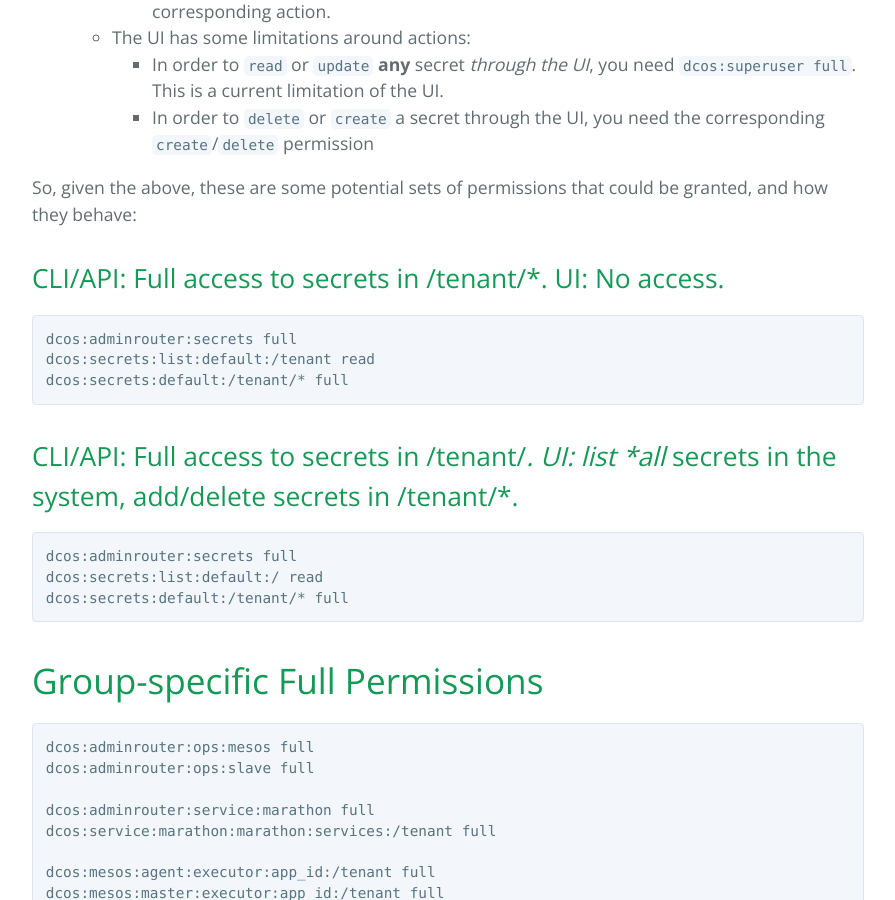
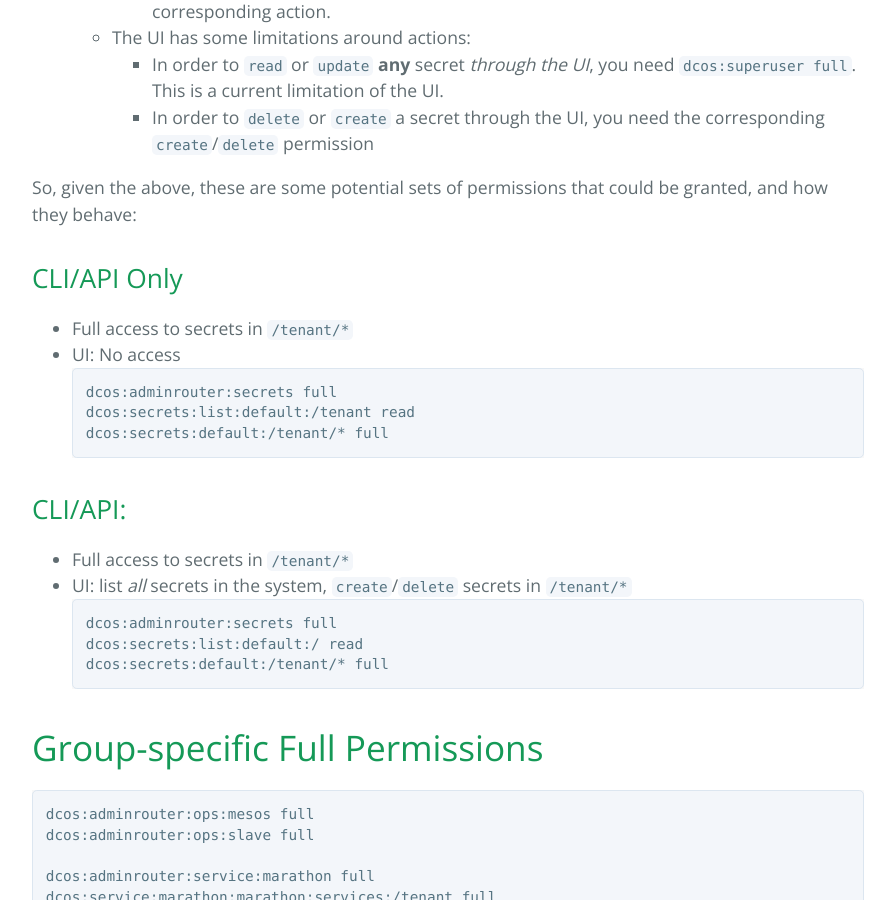
Before and after one commit to mesosphere/field-notes, a Jekyll site: the page built from docs/strict/permissions.md, in a window 1280 px wide and 900 px high, scrolled down 3410 px. Shown: the whole window, without its empty margins (192-1087 px from the left). Built offline with Jekyll 4.4.1, drawn with Linux system fonts in a browser that asks for light colours; our own code applies the rules of GitHub Pages for plain Markdown files.

Commit message:
Add secret permissions

````diff
--- a/docs/strict/permissions.md
+++ b/docs/strict/permissions.md
@@ -118,14 +118,18 @@ There are three types of permissions that can be granted:
 
 So, given the above, these are some potential sets of permissions that could be granted, and how they behave:
 
-## CLI/API: Full access to secrets in /tenant/*.  UI: No access.
+## CLI/API Only
+* Full access to secrets in `/tenant/*`
+* UI: No access
 ```
 dcos:adminrouter:secrets full
 dcos:secrets:list:default:/tenant read
 dcos:secrets:default:/tenant/* full
 ```
 
-## CLI/API: Full access to secrets in /tenant/*.  UI: list *all* secrets in the system, add/delete secrets in /tenant/*.
+## CLI/API:
+* Full access to secrets in `/tenant/*`
+* UI: list *all* secrets in the system, `create`/`delete` secrets in `/tenant/*`
 ```
 dcos:adminrouter:secrets full
 dcos:secrets:list:default:/ read
````
